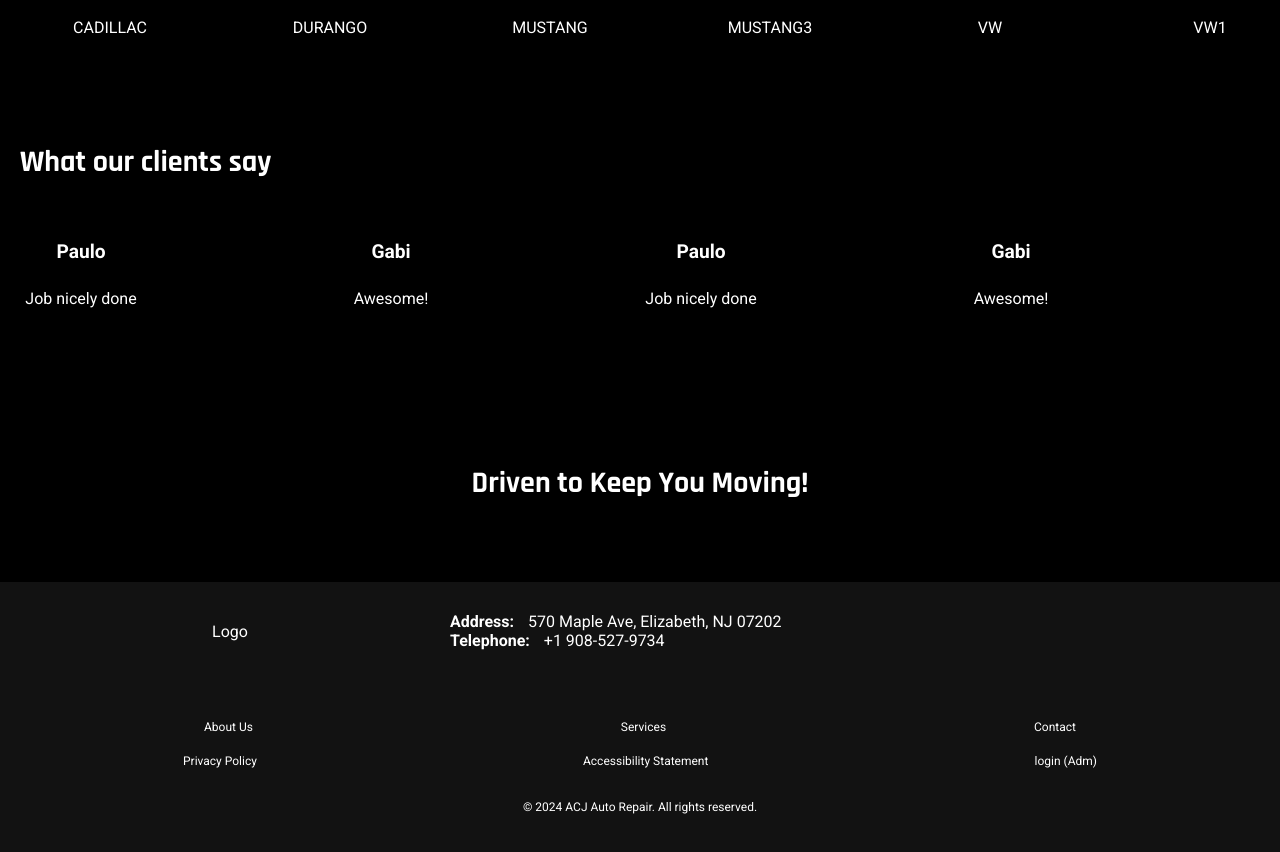
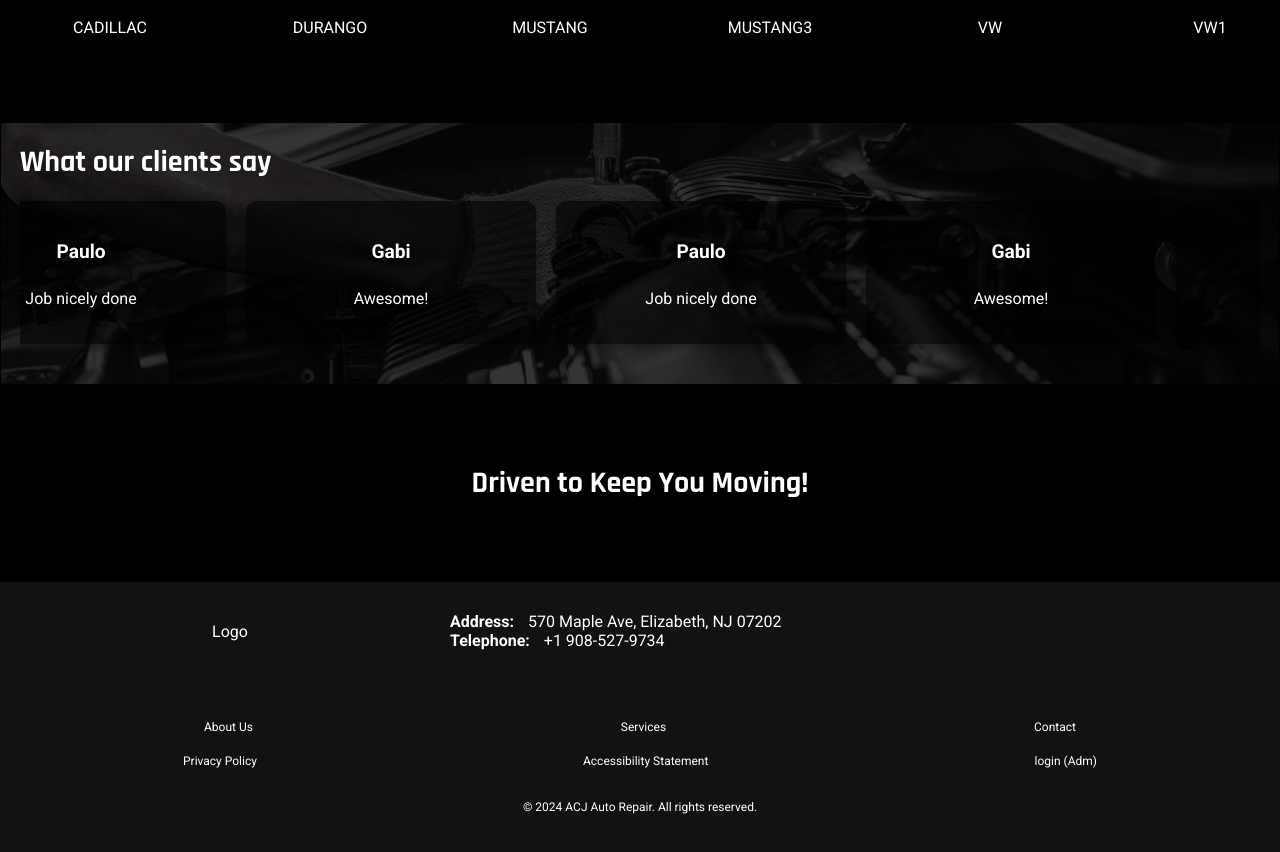
Before and after one commit to paulooliveira152012/acj, a React (Create React App) app: page / in a window 1280 px wide. Shown: the part 2255-3107 px from the top of the page. Built offline with nearby package versions, Linux system fonts and the light colour scheme.

Commit message:
voltando imagem do o que nossos clientes dizem

```diff
--- a/src/styles/style.css
+++ b/src/styles/style.css
@@ -627,7 +627,7 @@ ul {
 .testemonialsContainer {
     min-height: 30vh;
     width: 100%;
-    /* background-image: url('../assets//images/engine.png'); */
+    background-image: url('../assets//images/engine.png');
     background-size: cover;
     background-position: left;
     background-repeat: no-repeat;
```
